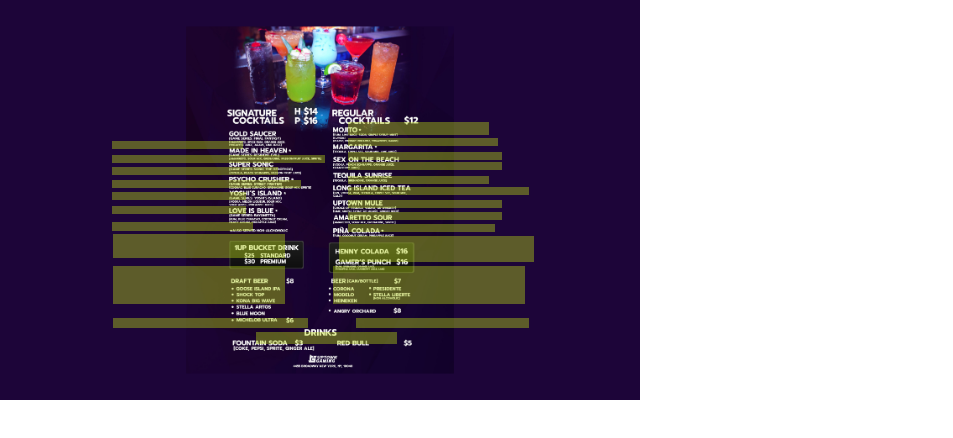
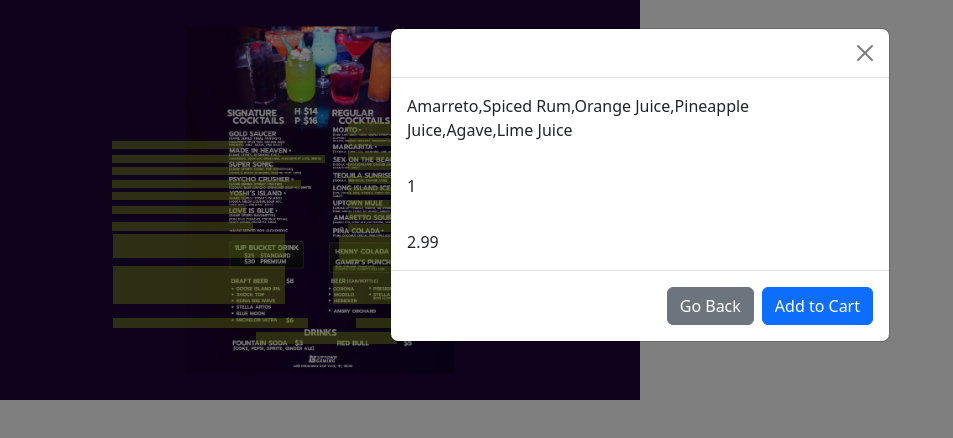
Before and after one commit to eotoalex/qr_wa_86thewait, a Next.js app: page / in a window 1280 px wide. Both pictures are taken after a click on the element 177 px from the left and 145 px from the top of the page. Shown: the top 438 px of the page, without its empty margins (0-953 px from the left). Built offline with nearby package versions, Linux system fonts and the light colour scheme.

Commit message:
added the state drink selected to the modal, now I need to add the selection, if clicked to add to cart or discard current selection if the user clicks to go back.

```diff
--- a/package.json
+++ b/package.json
@@ -16,7 +16,8 @@
     "react-dom": "^19.0.0",
     "react-redux": "^9.2.0",
     "react-router-dom": "^7.6.1",
-    "redux": "^5.0.1"
+    "redux": "^5.0.1",
+    "uuid": "^11.1.0"
   },
   "devDependencies": {
     "@eslint/eslintrc": "^3",
--- a/src/app/MenuComponent.js
+++ b/src/app/MenuComponent.js
@@ -31,6 +31,7 @@ import {
   hookah
 
 } from './overlayStyles';
+import { v4 as uuidv4 } from 'uuid';
 
 export default function MenuComponent({Component, pageProps}) {
   const [show, setShow] = useState(false);
@@ -39,22 +40,41 @@ export default function MenuComponent({Component, pageProps}) {
   const handlePageRoutes = () => router.push('/orderPage');
   const router = useRouter();
   const state = useSelector(state => state);
+  const drink = state.order.drink.drink;
+  const ingredients = state.order.drink.ingredients;
+  const quantity = state.order.drink.quantity;
+
   const dispatch = useDispatch();
+
+//   const orderObj = orderObject
   const updateSomething = (drink,ingredients) => {
     dispatch({ type: 'DRINKORDER', payload: drink });
-    dispatch({ type: 'INGREDIENTS', payload: ingredients });
+    // dispatch({ type: 'INGREDIENTS', payload: ingredients });
   };
   const logToState =  (e) =>  {
     const drink = e.target.getAttribute('textContent');
     const ingredients = e.target.getAttribute('data');
-    const addToState =  updateSomething(drink,ingredients)
+    const price = "2.99";
+    const id = uuidv4();
+    const quantity = "1";
+    const orderObject = {
+        id:id,
+        drink:drink,
+        ingredients:ingredients,
+        price:price,
+        quantity: quantity
+    };
+    const addToState =  updateSomething(orderObject)
     addToState
-  }
+
+    return (
+        handleShow ()
+    )
+  };
 
   const testFunction = () => {
-    console.log(state)
+    console.log(state.order.drink.drink)
   }
-
 
   const [screenSize, setScreenSize] = useState({
     width: typeof window !== 'undefined' ? window.innerWidth : 0,
@@ -274,15 +294,17 @@ export default function MenuComponent({Component, pageProps}) {
 
                 <Modal show={show} onHide={handleClose} animation={false} transition={false}>
                 <Modal.Header closeButton>
-                    <Modal.Title>Modal heading</Modal.Title>
+                    <Modal.Title>{drink}</Modal.Title>
                 </Modal.Header>
-                <Modal.Body>Woohoo, you are reading this text in a modal!</Modal.Body>
+                <Modal.Body>{ingredients}</Modal.Body>
+                <Modal.Body>{quantity}</Modal.Body>
+                <Modal.Body>{state.order.drink.price}</Modal.Body>
                 <Modal.Footer>
                     <Button variant="secondary" onClick={handleClose}>
-                    Close
+                    Go Back
                     </Button>
                     <Button variant="primary" onClick={handleClose}>
-                    Save Changes
+                    Add to Cart
                     </Button>
                 </Modal.Footer>
                 </Modal>
```
Also changed, not shown: 1 other file (tests, documents, lock files or other folders).
